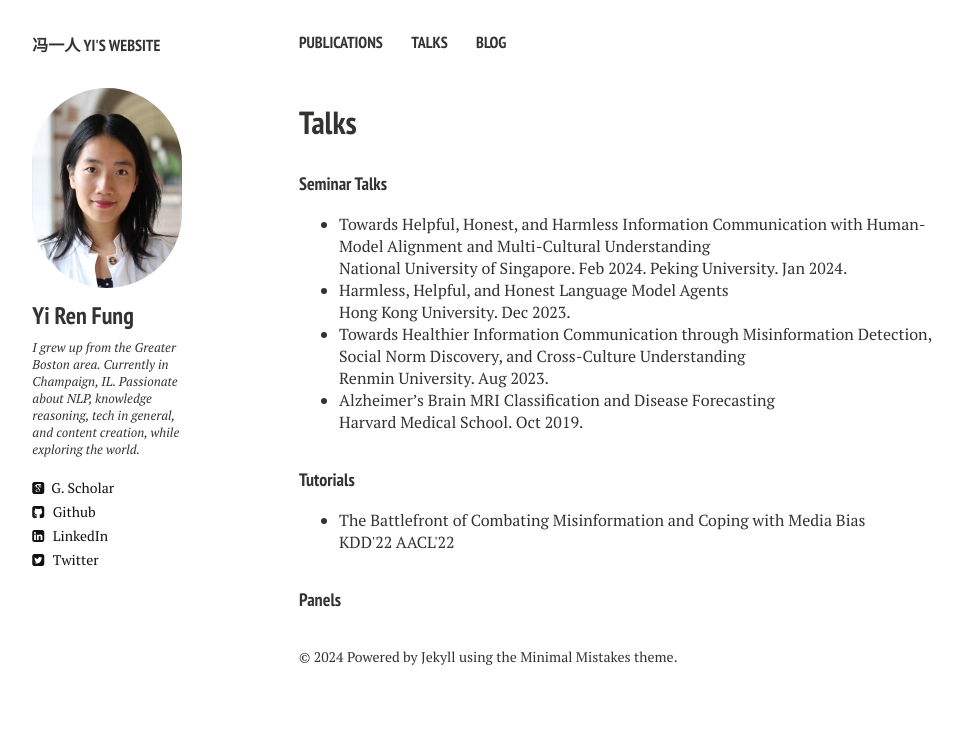
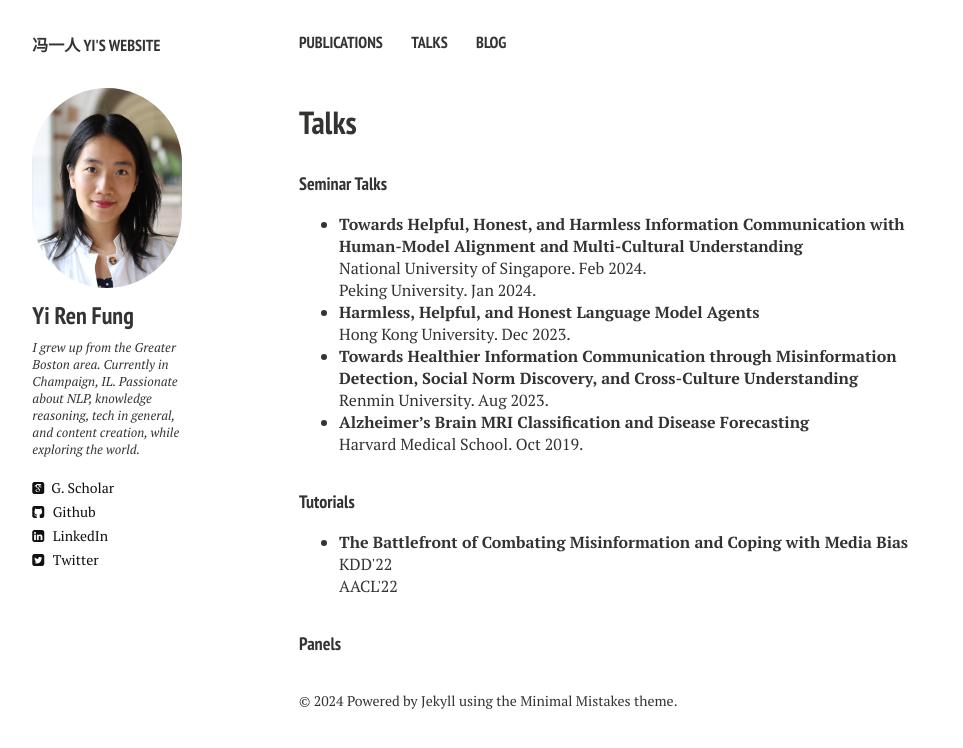
Before and after one commit to yrf1/yrf1.github.io, a Jekyll site: the page built from talks.md, in a window 1280 px wide. Shown: the top 748 px of the page, without its empty margins (21-984 px from the left). Built offline with Jekyll 4.4.1, drawn with Linux system fonts in a browser that asks for light colours; nearby versions of some CDN libraries.

Commit message:
update webpage

```diff
--- a/_layouts/talks.html
+++ b/_layouts/talks.html
@@ -41,20 +41,22 @@
 
 <h4 style="margin-bottom:0px;padding-top:10px;">Seminar Talks</h4>
 <ul>
-  <li>Towards Helpful, Honest, and Harmless Information Communication with Human-Model Alignment and Multi-Cultural Understanding</li>
+	<li><b>Towards Helpful, Honest, and Harmless Information Communication with Human-Model Alignment and Multi-Cultural Understanding</b></li>
   National University of Singapore. Feb 2024.
+  <br>
   Peking University. Jan 2024.
-  <li>Harmless, Helpful, and Honest Language Model Agents</li>
+  <li><b>Harmless, Helpful, and Honest Language Model Agents</b></li>
   Hong Kong University. Dec 2023.
-  <li>Towards Healthier Information Communication through Misinformation Detection, Social Norm Discovery, and Cross-Culture Understanding</li>
+  <li><b>Towards Healthier Information Communication through Misinformation Detection, Social Norm Discovery, and Cross-Culture Understanding</b></li>
   Renmin University. Aug 2023.
-  <li>Alzheimer’s Brain MRI Classification and Disease Forecasting</li>
+  <li><b>Alzheimer’s Brain MRI Classification and Disease Forecasting</b></li>
   Harvard Medical School. Oct 2019.
 </ul>
 <h4 style="margin-bottom:0px;padding-top:10px;">Tutorials</h4>
 <ul>
-  <li>The Battlefront of Combating Misinformation and Coping with Media Bias</li>
+  <li><b>The Battlefront of Combating Misinformation and Coping with Media Bias</b></li>
   KDD'22
+  <br>
   AACL'22
 </ul>
 <h4 style="margin-bottom:0px;padding-top:10px;">Panels</h4>
```
